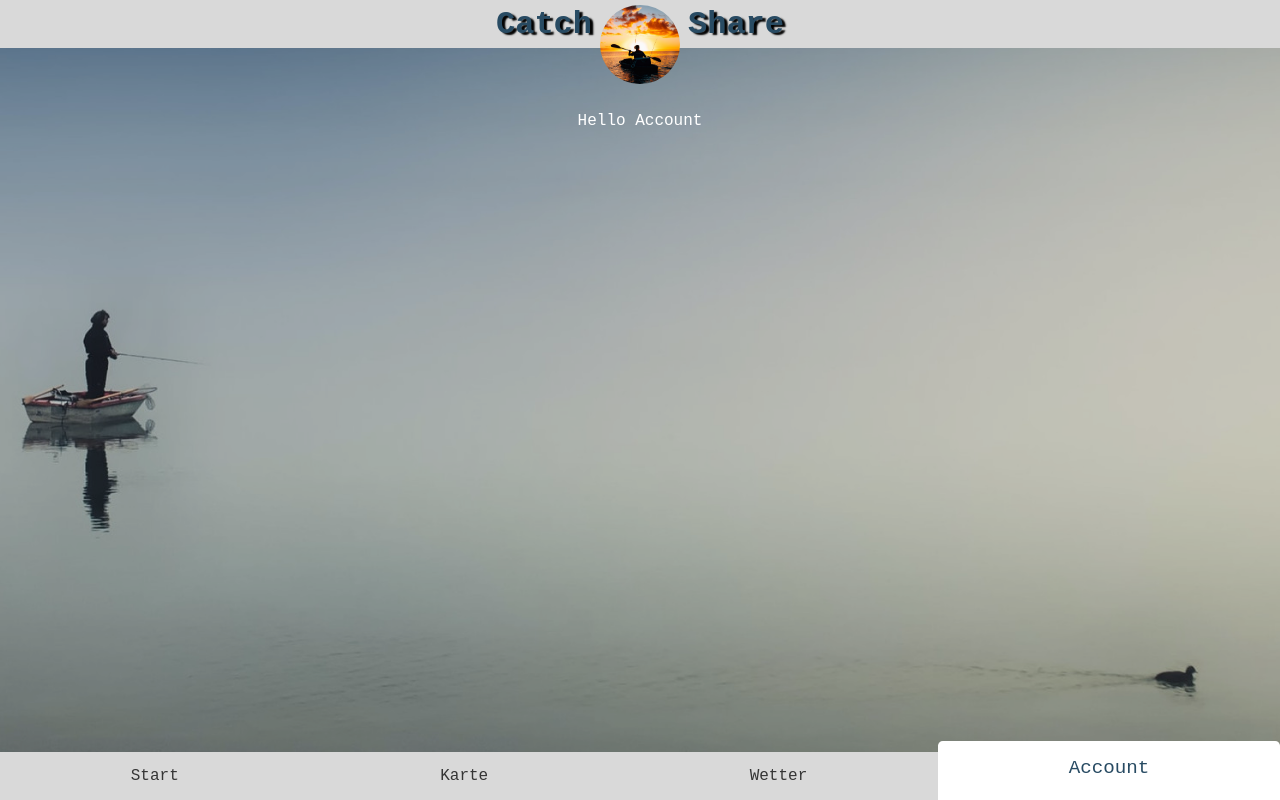
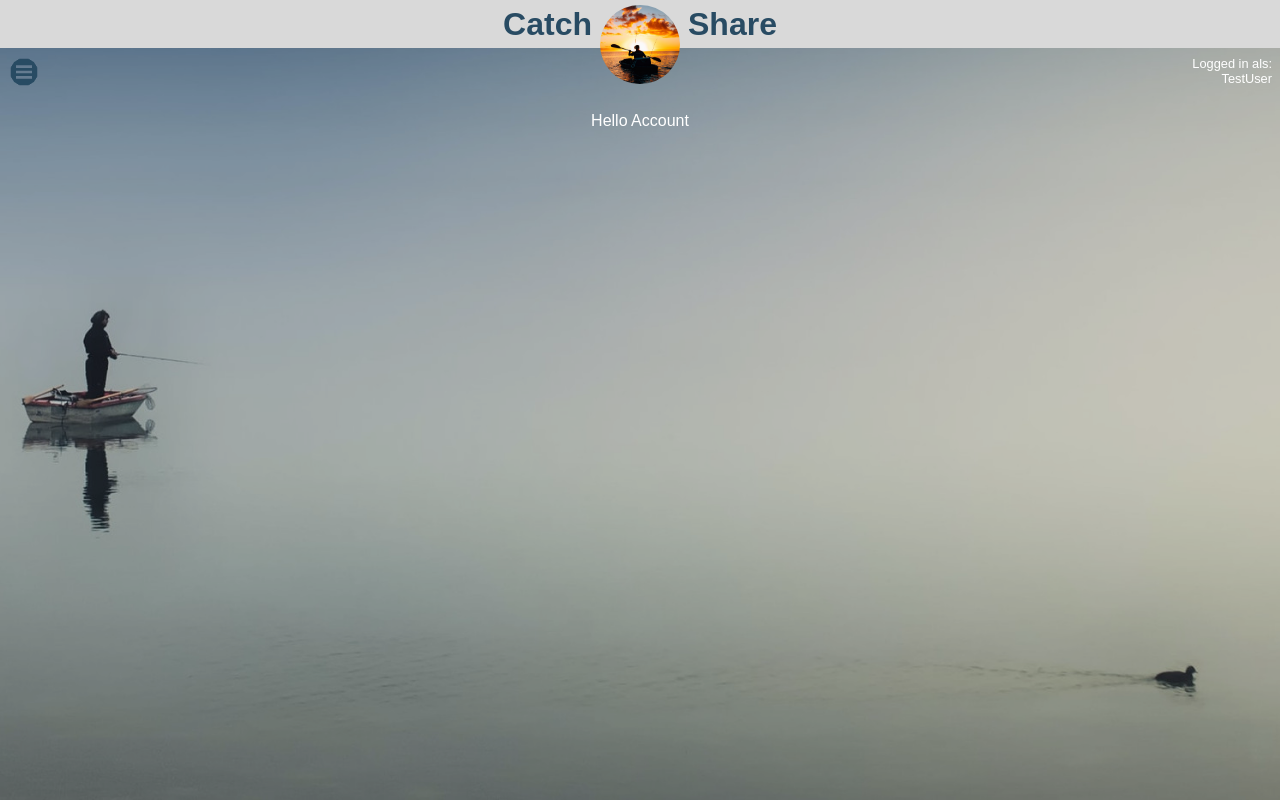
Before and after one commit to mve1983/catch-share-capstone-project, a React (Vite) app in the folder client/: page /account in a window 1280 px wide. Built offline with nearby package versions, Linux system fonts and the light colour scheme.

Commit message:
add catch on marker done + general styling rework complete

```diff
--- a/client/src/App.jsx
+++ b/client/src/App.jsx
@@ -1,3 +1,4 @@
+import "./lib/css/fonts.css"
 import { Routes, Route } from "react-router-dom";
 import Header from "./components/Header";
 import Navbar from "./components/Navbar";
--- a/client/src/components/Account.jsx
+++ b/client/src/components/Account.jsx
@@ -10,7 +10,7 @@ export default function Account() {
 }
 
 const AccountWrapper = styled.section`
-  margin: 7rem 1rem 7rem 1rem;
+  margin: 7rem 1rem 1rem 1rem;
   text-align: center;
 `;
 
--- a/client/src/components/CatchCard.jsx
+++ b/client/src/components/CatchCard.jsx
@@ -24,12 +24,15 @@ export default function CatchCard({ catchCards }) {
   return (
     <>
       {catchCards.length === 0 && (
+        <CardFlexBoxWrapBigScreen>
           <CardWrapperSmall>
             <NoMarkerInfo>
               Marker anklicken um Fangmeldungen hier zu zeigen...
             </NoMarkerInfo>
           </CardWrapperSmall>
+        </CardFlexBoxWrapBigScreen>
       )}
+      <CardFlexBoxWrapBigScreen>
         {catchCards.map((card) => (
           <CardWrapperSmall key={card._id}>
             <CardPhoto>
@@ -61,7 +64,7 @@ export default function CatchCard({ catchCards }) {
             </CardInfoSmall>
           </CardWrapperSmall>
         ))}
-
+      </CardFlexBoxWrapBigScreen>
       {bigCardToShowID.length > 0 && (
         <>
           <div className="form-border-transparent"></div>
@@ -108,8 +111,8 @@ export default function CatchCard({ catchCards }) {
                   </Data>
                 </CardInfoBig>
               </CardWrapperBig>
+              <CloseButton onClick={closeBigCard}>Schließen</CloseButton>
             </div>
-            <CloseButton onClick={closeBigCard}>Schließen</CloseButton>
           </section>
         </>
       )}
@@ -124,12 +127,23 @@ const NoMarkerInfo = styled.div`
   line-height: 1.5rem;
 `;
 
+const CardFlexBoxWrapBigScreen = styled.section`
+  display: flex;
+  flex-wrap: wrap;
+  flex-basis: 100%;
+  justify-content: center;
+  align-content: center;
+  align-items: center;
+`;
+
 const CardWrapperSmall = styled.article`
-  background-color: var(--color-five);
+  background: linear-gradient(-45deg, var(--color-four), var(--color-five));
   border: 0.2rem solid var(--color-four);
   box-shadow: 0.2rem 0.1rem 0.1rem var(--color-shadow);
   border-radius: 0.3rem;
   height: 11rem;
+  min-width: 343px;
+  max-width: 500px;
   margin: 1rem;
   position: relative;
   display: flex;
@@ -165,7 +179,7 @@ const PhotoSmall = styled.img`
 
 const PhotoBig = styled.img`
   border-radius: 0.5rem;
-  max-width: 70vw;
+  max-width: 600px;
   height: auto;
   margin-bottom: 1rem;
 `;
@@ -185,7 +199,7 @@ const CloseButton = styled.button`
   border-radius: 0.3rem;
   padding: 0.3rem;
   border: none;
-  background-color: darkred;
+  background-color: var(--color-two);
 `;
 
 const CardWrapperBig = styled.article`
@@ -203,7 +217,7 @@ const CardInfoBig = styled.div`
   align-content: center;
   align-items: center;
   line-height: 1.2rem;
-  margin: 0.4rem;
+  margin: 0.6rem;
   width: 70vw;
 `;
 
--- a/client/src/components/Home.jsx
+++ b/client/src/components/Home.jsx
@@ -11,7 +11,7 @@ export default function Home() {
 }
 
 const MapWrapper = styled.section`
-  margin: 7rem 1rem 7rem 1rem;
+  margin: 7rem 1rem 1rem 1rem;
   text-align: center;
 `;
 
--- a/client/src/components/Navbar.jsx
+++ b/client/src/components/Navbar.jsx
@@ -1,71 +1,91 @@
 import styled from "styled-components";
 import { NavLink } from "react-router-dom";
+import menu from "../img/menu.png";
+import { useState } from "react";
 
 export default function Navbar() {
+  const [menuOpen, setMenuOpen] = useState(false);
+
+
+  function menuSetter() {
+setMenuOpen(!menuOpen)
+  }
+
   return (
-    <Footer>
-      <AppNavbar>
-        <NavLink to="/">Start</NavLink>
+    <>
+      <MenuButton>
+        <img onClick={menuSetter} src={menu} alt="Menu-Button" />
+              </MenuButton>
+              <LoggedStatus>Logged in als: <br /> TestUser</LoggedStatus>
+      {menuOpen && (
+        <AppNavbar className="fade-in-nav">
+          <NavLink className="fade-in-nav" onClick={menuSetter} to="/">
+            Start
+          </NavLink>
 
-        <NavLink to="/map">Karte</NavLink>
+          <NavLink className="fade-in-nav" onClick={menuSetter} to="/map">
+            Karte
+          </NavLink>
 
-        <NavLink to="/weather">Wetter</NavLink>
+          <NavLink className="fade-in-nav" onClick={menuSetter} to="/weather">
+            Wetter
+          </NavLink>
 
-        <NavLink to="account">Account</NavLink>
-      </AppNavbar>
-    </Footer>
+          <NavLink className="fade-in-nav" onClick={menuSetter} to="account">
+            Account
+          </NavLink>
+        </AppNavbar>
+      )}
+
+        </>
   );
 }
 
-const Footer = styled.footer`
-  background-color: var(--color-four);
-  display: flex;
-  justify-content: center;
-  align-content: center;
-  align-items: center;
+const MenuButton = styled.div`
+  background-color: transparent;
   position: fixed;
-  height: 3rem;
-  left: 0;
-  right: 0;
-  bottom: 0;
-  z-index: 5;
+  left: 0.5rem;
+  top: 3.5rem;
+  z-index: 10;
+
+  img {
+    width: 2rem;
+  }
+`;
+
+const LoggedStatus = styled.div`
+  background-color: transparent;
+  font-size: 0.8rem;
+  position: fixed;
+  right: 0.5rem;
+  top: 3.5rem;
+  text-align: right;
+  z-index: 10;
 `;
 
 const AppNavbar = styled.nav`
-  color: var(--color-one);
-   display: flex;
-  flex-wrap: wrap;
-  flex-grow: 1;
-  flex-basis: 100%;
-  justify-content: space-evenly;
-  align-content: center;
-  align-items: center;
+  background-color: var(--color-four);
+  border-radius: 0.3rem;
+  display: none;
+  position: fixed;
+  left: 2.2rem;
+  top: 5.3rem;
+  display: flex;
+  flex-direction: column;
+  z-index: 25;
 
   a {
+    display: block;
+    border-radius: 0.3rem;
+    text-align: center;
+    font-size: 1.4rem;
+    font-weight: bold;
+    text-decoration: none;
     color: var(--color-one);
-    flex-grow: 1;
-    padding: 1rem 0 1rem 0;
-    text-align: center;
-    text-decoration: none;
-  }
+    padding: 1rem;
 
-  .active {
-    animation: active-nav 0.3s linear;
-    animation-fill-mode: forwards;
-    color: var(--color-five);
-    background-color: var(--color-three);
-
-    @keyframes active-nav {
-      0% {
-        border-radius: 0;
-        font-size: 1rem;
-        padding-bottom: 1rem;
-       }
-      100% {
-        border-radius: 0.3rem 0.3rem 0 0;
-        font-size: 1.2rem;
-        padding-bottom: 2rem;
-      }
+    :hover {
+      background-color: var(--color-three);
     }
   }
 `;
--- a/client/src/components/Weather.jsx
+++ b/client/src/components/Weather.jsx
@@ -218,13 +218,13 @@ const BackgroundImage = styled.div`
 const WeatherSection = styled.section`
   font-size: 1.2rem;
   font-weight: bold;
-  margin: 6rem 1rem 5rem 1rem;
+  margin: 6rem 1rem 1rem 1rem;
   text-shadow: 0.2rem 0.1rem 0.1rem var(--color-shadow);
   text-align: center;
 `;
 
 const WeatherData = styled.div`
-  margin: 0.3rem;
+  margin: 0.5rem;
 `;
 const Temp = styled.div`
   margin: 0.3rem;
@@ -246,8 +246,8 @@ const KompassWrapper = styled.div`
 `;
 
 const Kompass = styled.img`
-  width: 15rem;
-  height: 15rem;
+  width: 16rem;
+  height: 16rem;
   position: relative;
   filter: drop-shadow(0.2rem 0.1rem 0.1rem var(--color-shadow));
 `;
@@ -261,9 +261,9 @@ const Arrow = styled.img`
 
 const Speed = styled.div`
   position: absolute;
-  font-size: 0.8rem;
+  font-size: 0.9rem;
   background-color: var(--color-five);
-  padding: 0.2rem;
+  padding: 0.3rem;
   border-radius: 9999px;
   text-shadow: none;
   z-index: 15;
--- /dev/null
+++ b/client/src/lib/css/fonts.css
@@ -0,0 +1 @@
+@import url('https://fonts.googleapis.com/css2?family=Oxygen&display=swap');
--- a/client/src/lib/globalStyles.js
+++ b/client/src/lib/globalStyles.js
@@ -22,7 +22,7 @@ body {
   padding: 0;
   background: var(--color-one);
   color: var(--color-three);
-  font-family: Courier New, Courier,Lucida Sans Typewriter, Lucida Typewriter, monospace;
+  font-family: 'Titillium Web', sans-serif;
 }
 
 button:disabled{
@@ -35,13 +35,13 @@ h1 {
   color: var(--color-five);
   margin: 0;
   padding: 0.3rem 0 0.3rem 0;
-  text-shadow: 0.2rem 0.1rem 0.1rem var(--color-shadow);
 }
 
 input,
 select {
   border: none;
   outline: none;
+  border-radius: 0.3rem;
   font-size: 0.8rem;
   background-color: var(--color-four);
   color: var(--color-one);
@@ -75,7 +75,7 @@ select {
 
 .form-border-transparent {
   display: block;
-  background-color: var(--color-three);
+  background-color: var(--color-one);
   position: fixed;
   inset: 0rem;
   opacity: 70%;
@@ -95,30 +95,32 @@ select {
 }
 
 .outer-form-container {
-  background-color: var(--color-five);
+  background: linear-gradient(-45deg,var(--color-four), var(--color-five));
+  box-shadow: 0.2rem 0.1rem 0.1rem var(--color-shadow);
+  inset: 2rem;
   border-radius: 0.3rem;
-  display: flex;
-  flex-direction: column;
-  justify-content: center;
-  align-content: center;
-  align-items: center;
-  position: absolute;
-  inset: 2rem;
+  display: block;
+  position: fixed;
   z-index: 15;
 }
 
 .fade-in-1sec {
-  animation: fadein1sec 1s linear;
+  animation: fadein1sec 1s ease-in-out;
   animation-fill-mode: forwards;
 }
 
 .fade-out-1sec {
-  animation: fadeout1sec 1s linear;
+  animation: fadeout1sec 1s ease-in-out;
   animation-fill-mode: forwards;
 }
 
 .fade-in-after-half-time {
-  animation: fadeoutafterhalf 5s linear;
+  animation: fadeoutafterhalf 3s ease-in-out;
+  animation-fill-mode: forwards;
+}
+
+.fade-in-nav {
+  animation: opennav 0.4s ease-in-out;
   animation-fill-mode: forwards;
 }
 
@@ -152,6 +154,21 @@ select {
   }
 }
 
+@keyframes opennav {
+  0% {
+    display: initial;
+    color: transparent;
+    width: 0rem;
+  }
+  90% {
+    color: transparent;
+  }
+  100% {
+    color: var(--color-one);
+    width: 8rem;
+  }
+}
+
 
 `;
 export default globalStyles;
```
Also changed, not shown: client/src/components/Map.jsx (+31 -9 lines), client/src/components/catchCardForm/SubmitDone.jsx (+1 -8 lines), client/src/img/menu.png (added). Lines whose indentation alone changed are shown as unchanged.
